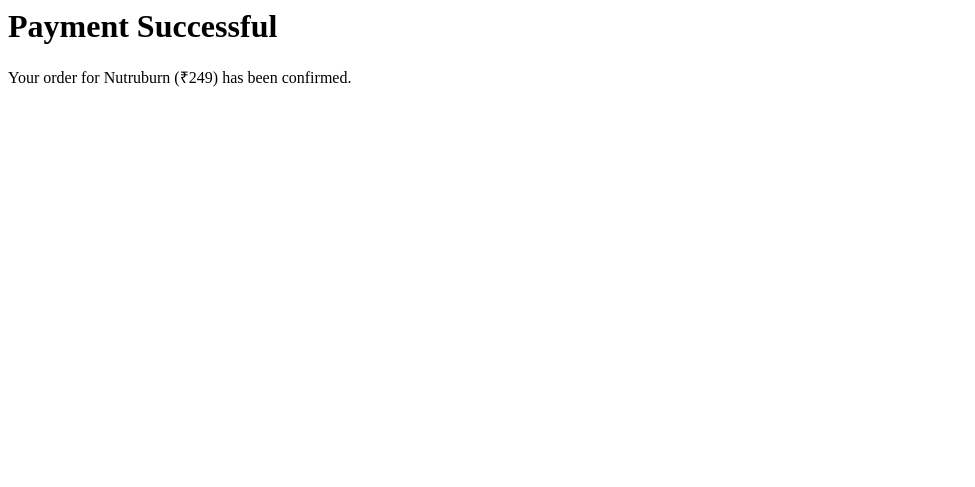
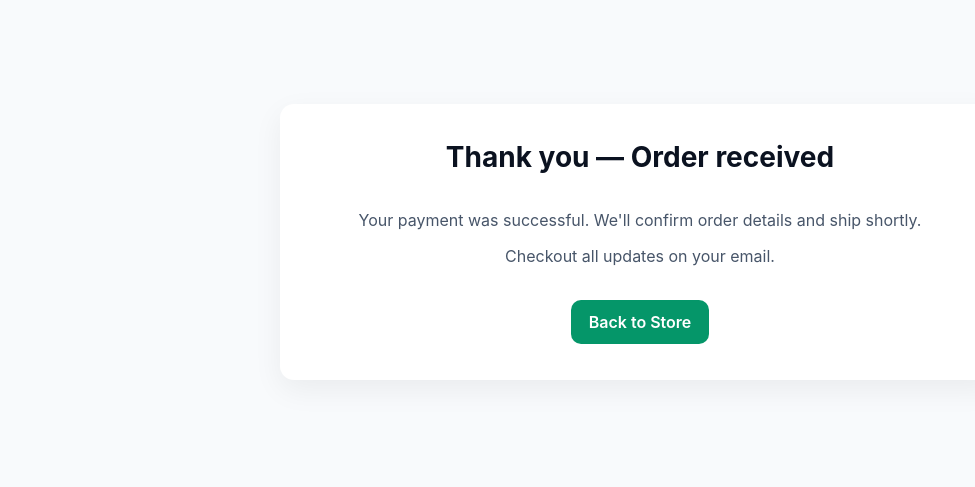
Before and after one commit to Viru1111/nbproject, a website: page order-confirm.html in a window 1280 px wide. Shown: the whole page, without its empty margins (0-975 px from the left). Drawn offline with Linux system fonts and the light colour scheme.

Commit message:
order-confirm.html

```diff
--- a/order-confirm.html
+++ b/order-confirm.html
@@ -1,2 +1,27 @@
-<h1>Payment Successful</h1>
-<p>Your order for Nutruburn (₹249) has been confirmed.</p>
+<!doctype html>
+<html lang="en">
+<head>
+  <meta charset="utf-8" />
+  <meta name="viewport" content="width=device-width,initial-scale=1" />
+  <title>Order Confirmed — Nutruburn</title>
+  <style>
+    body{font-family:Inter,system-ui,-apple-system,BlinkMacSystemFont,"Segoe UI",Roboto,Arial;margin:0;background:#f8fafc;color:#0b1220}
+    .wrap{max-width:720px;margin:80px auto;padding:24px;text-align:center}
+    .box{background:#fff;padding:36px;border-radius:14px;box-shadow:0 10px 30px rgba(2,6,23,0.06)}
+    h1{margin:0 0 8px;font-size:28px}
+    p{color:#475569;margin:8px 0 16px}
+    .btn{display:inline-block;margin-top:18px;padding:12px 18px;border-radius:10px;text-decoration:none;background:#059669;color:#fff;font-weight:600}
+  </style>
+</head>
+<body>
+  <div class="wrap">
+    <div class="box">
+      <h1>Thank you — Order received</h1>
+      <br>
+      <p>Your payment was successful. We'll confirm order details and ship shortly.</p>
+      <p>Checkout all updates on your email.</p>
+      <a class="btn" href="index.html">Back to Store</a>
+    </div>
+  </div>
+</body>
+</html>
```
